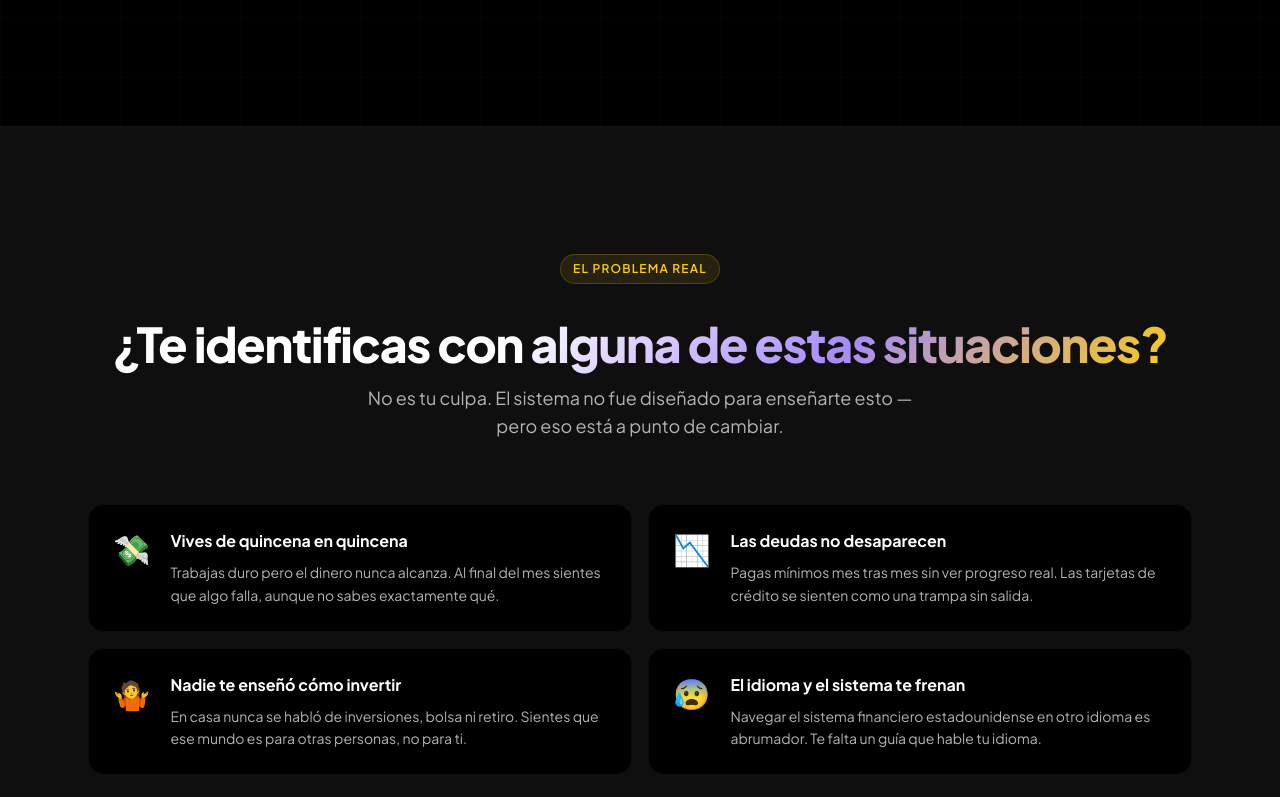
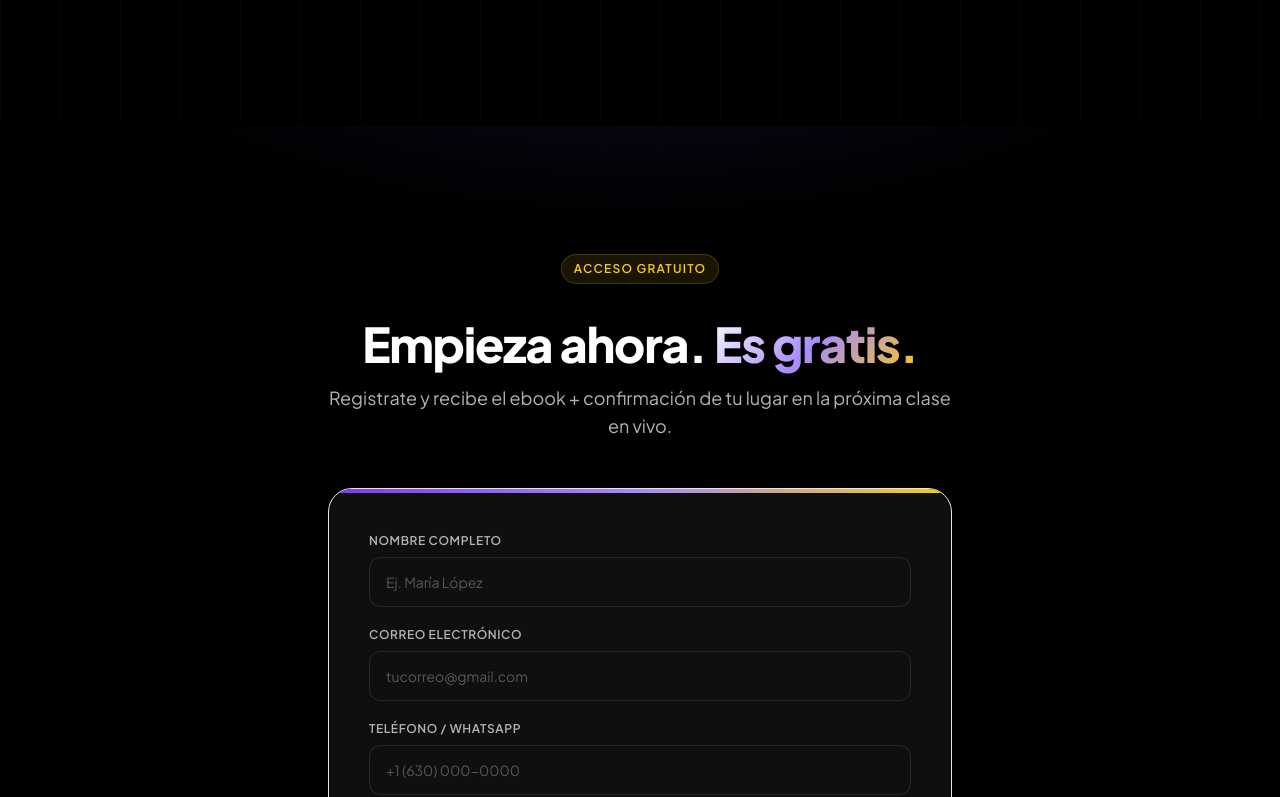
Before and after one commit to Lbbernardo/bber-landing, a React (Vite) app: page / in a window 1280 px wide. Shown: the part 823-1620 px from the top of the page. Built offline with nearby package versions, Linux system fonts and the light colour scheme.

Commit message:
feat: mover formulario a segunda sección

```diff
--- a/src/App.jsx
+++ b/src/App.jsx
@@ -965,10 +965,10 @@ export default function App() {
       <Navbar />
       <main>
         <Hero />
+        <LeadForm />
         <Problem />
         <Benefits />
         <OfferCards />
-        <LeadForm />
         <Trust />
         <FinalCTA />
       </main>
```
